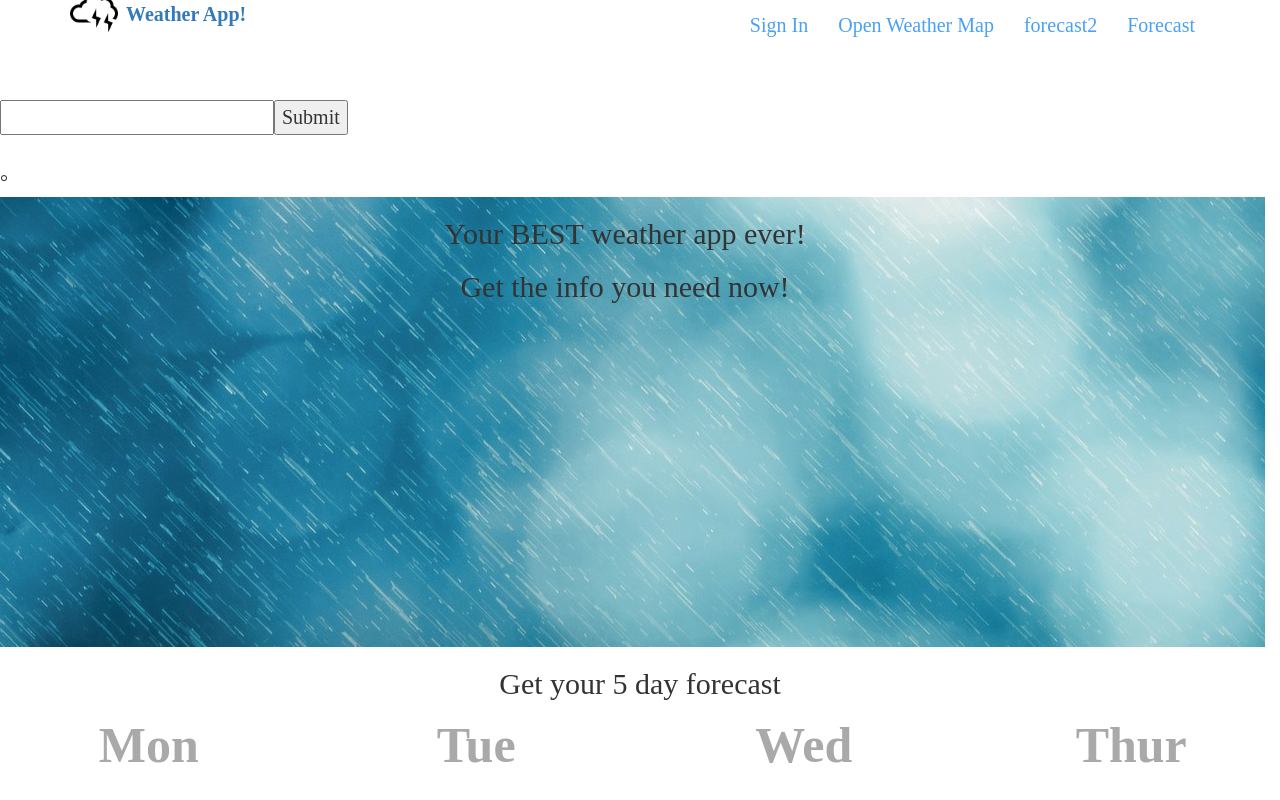
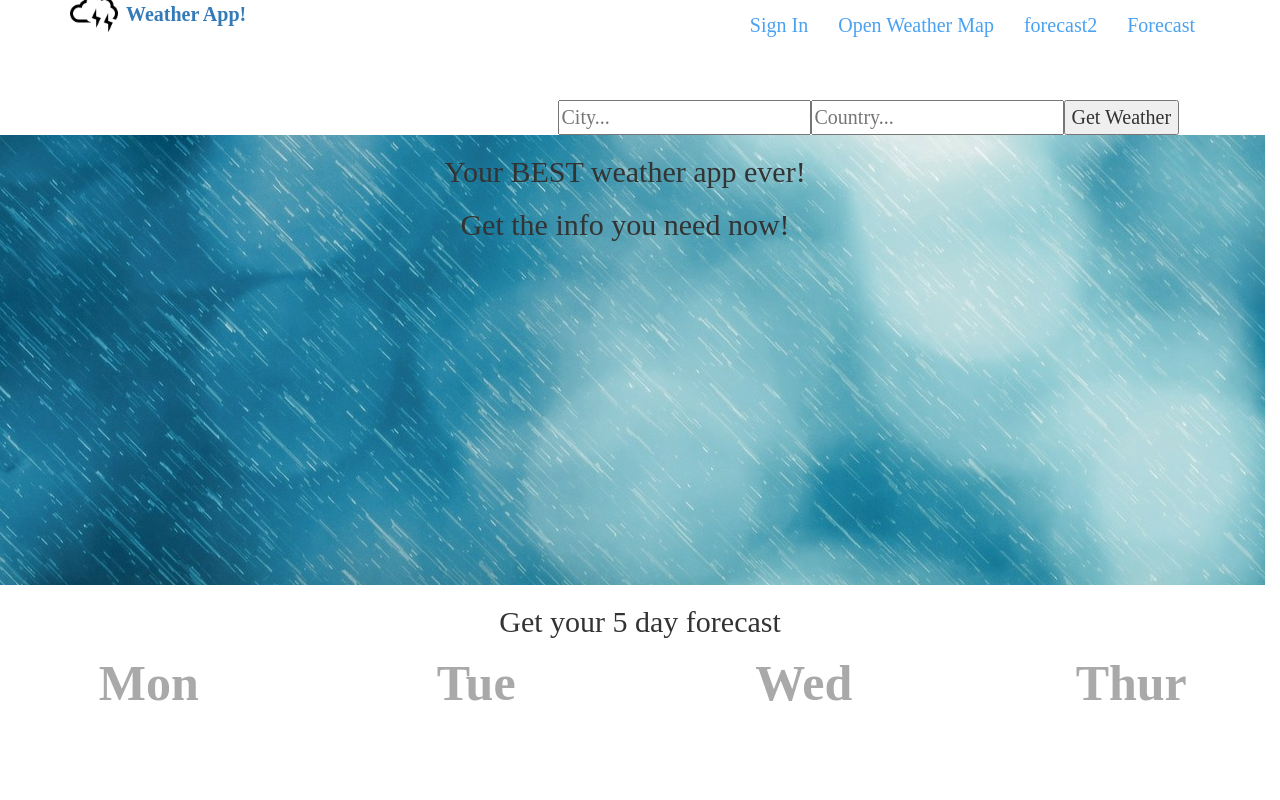
Before and after one commit to brianguta2000/weather3-app, a React (Create React App) app: page /forecast in a window 1280 px wide. Built offline with nearby package versions, Linux system fonts and the light colour scheme.

Commit message:
final rendering

```diff
--- a/src/App.js
+++ b/src/App.js
@@ -4,7 +4,9 @@ import Forecast from './components/Forecast';
 import Landing from './components/Landing';
 import{Route, Link} from 'react-router-dom';
 import { BrowserRouter as Router} from 'react-router-dom';
-import WeatherInfo from "./components/WeatherInfo";
+import Title from './components/Title';
+import WeatherInfo from './components/WeatherInfo';
+
 
 function App () {
 
--- a/src/components/Forecast.js
+++ b/src/components/Forecast.js
@@ -1,75 +1,80 @@
 import React, {Component} from 'react';
-import WeatherInfo from "./WeatherInfo";
+import WeatherInfo from './WeatherInfo';
+import Title from './Title';
 
 const API_KEY = '77747c91fe2a9528c08bf35da91b048c';
 
-class Forecast extends Component {
-  constructor(props){
-    super(props)
-    this.state = {
+class Forecast extends React.Component {
+
+  state = {
+
     temperature: undefined,
+    city: undefined,
+    country: undefined,
     humidity: undefined,
     description: undefined,
-      city: undefined,
     error: undefined
   }
 
-    this.handleSubmit=this.handleSubmit.bind(this);
+  //getWeather is a method we'll use to make the api call
+  getWeather = async (e) => {
+
+    const city = e.target.elements.city.value;
+    const country = e.target.elements.country.value;
+    e.preventDefault();
+    const api_call = await fetch(`http://api.openweathermap.org/data/2.5/weather?q=${city},${country}&appid=${API_KEY}`);
+    const response = await api_call.json();
+    console.log(response);
+    if(city && country){
+      this.setState({
+        temperature: response.main.temp,
+        city: response.name,
+        country: response.sys.country,
+        humidity: response.main.humidity,
+        description: response.weather[0].description,
+        error: ""
+      })
+    }else{
+      this.setState({
+        error: "Please input search values..."
+      })
     }
-  async handleSubmit(e){
-    e.preventDefault();
-    const city = e.target.elements.city.value;
+  }
 
-    const api_call = await fetch(`http://api.openweathermap.org/data/2.5/weather?q=${city}&appid=${API_KEY}&units=metric`);
-    const data = await  api_call.json();
-    if (city) {
-      this.setState({
-          temperature: data.main.temp,
-          city: data.name,
-          humidity: data.main.humidity,
-          description: data.weather[0].description,
-          error: ""
-});
+  render() {
 
-} else {
-     this.setState({
-       temperature: undefined,
-       city: undefined,
-       humidity: undefined,
-       description: undefined,
-       error: "Please enter the values."
-     });
+    return (
+
+      <div>
+         <div className="wrapper">
+          <div className="main">
+            <div className="container">
+              <div className="row">
+                <div className="col-xs-5 title-container">
+
+                </div>
+                <div className="col-xs-7 form-container">
+                <WeatherInfo loadWeather={this.getWeather} />
+                  <Title
+                    temperature={this.state.temperature}
+                    city={this.state.city}
+                    country={this.state.country}
+                    humidity={this.state.humidity}
+                    description={this.state.description}
+                    error={this.state.error}
+                  />
+                </div>
+              </div>
+            </div>
+          </div>
+        </div>
+      </div>
+
+    )
   }
 }
 
 
 
 
-  render(){
-    return(
-
-  <div>
-
-  <form onSubmit={ this.handleSubmit}>
-  <label>
- <input type="text" ref={this.cityRef} value={this.state.city} onChange={this.handleSubmit} />
-  </label>
-  <input type="submit" value="Submit"/>
-  </form>
-  <WeatherInfo
-                      temperature={this.state.temperature}
-                      humidity={this.state.humidity}
-                      city={this.state.city}
-                      description={this.state.description}
-                      error={this.state.error}
-                    />
-
-</div>
-
-
-    );
-  }
-};
-
-
  export default Forecast;
--- /dev/null
+++ b/src/components/Title.js
@@ -0,0 +1,43 @@
+import React from "react";
+
+class Title extends React.Component{
+
+    render(){
+
+        return(
+
+            <div className="weather-info">
+                {
+                    this.props.country && this.props.city && <p className="weather__key">Location:
+                        <span className="weather__value">  {this.props.city}, {this.props.country}</span>
+                    </p>
+                }
+
+                {
+                    this.props.temperature && <p className="weather__key">Temperature:
+                        <span className="weather__value">  {this.props.temperature}</span>
+                    </p>
+                }
+
+                {
+                    this.props.humidity && <p className="weather__key">Humidity:
+                        <span className="weather__value">  {this.props.humidity}</span>
+                    </p>
+                }
+
+                {
+                    this.props.description && <p className="weather__key">Conditions:
+                        <span className="weather__value">  {this.props.description}</span>
+                    </p>
+                }
+
+                {
+                    this.props.error && <p className="weather__error">{this.props.error}</p>
+                }
+
+            </div>
+        )
+    }
+}
+
+export default Title;
--- a/src/components/WeatherInfo.js
+++ b/src/components/WeatherInfo.js
@@ -1,26 +1,18 @@
 import React from "react";
 
+class WeatherInfo extends React.Component{
 
+    render(){
 
-export default class WeatherInfo extends React.Component {
-  constructor(props) {
-    super(props);
-  }
+        return(
+                <form onSubmit = {this.props.loadWeather}>
+                    <input type="text" name="city" placeholder="City..."/>
+                    <input type="text" name="country" placeholder="Country..."/>
+                    <button>Get Weather</button>
+                </form>
 
-  render() {
-    const  { location, temperature, humidity, description  } = this.props;
+        )
+    }
+}
 
-    return(
-      <div className="weather-container">
-              <div className="header">{location}</div>
-              <div className="inner-container">
-                <div className="image">
-                  <img src={description} />
-                </div>
-                <div className="current-weather">{temperature}°</div>
-              </div>
-              <div className="footer">{humidity}</div>
-            </div>
-          );
-        }
-      }
+export default WeatherInfo;
```
Lines whose indentation alone changed are shown as unchanged.
